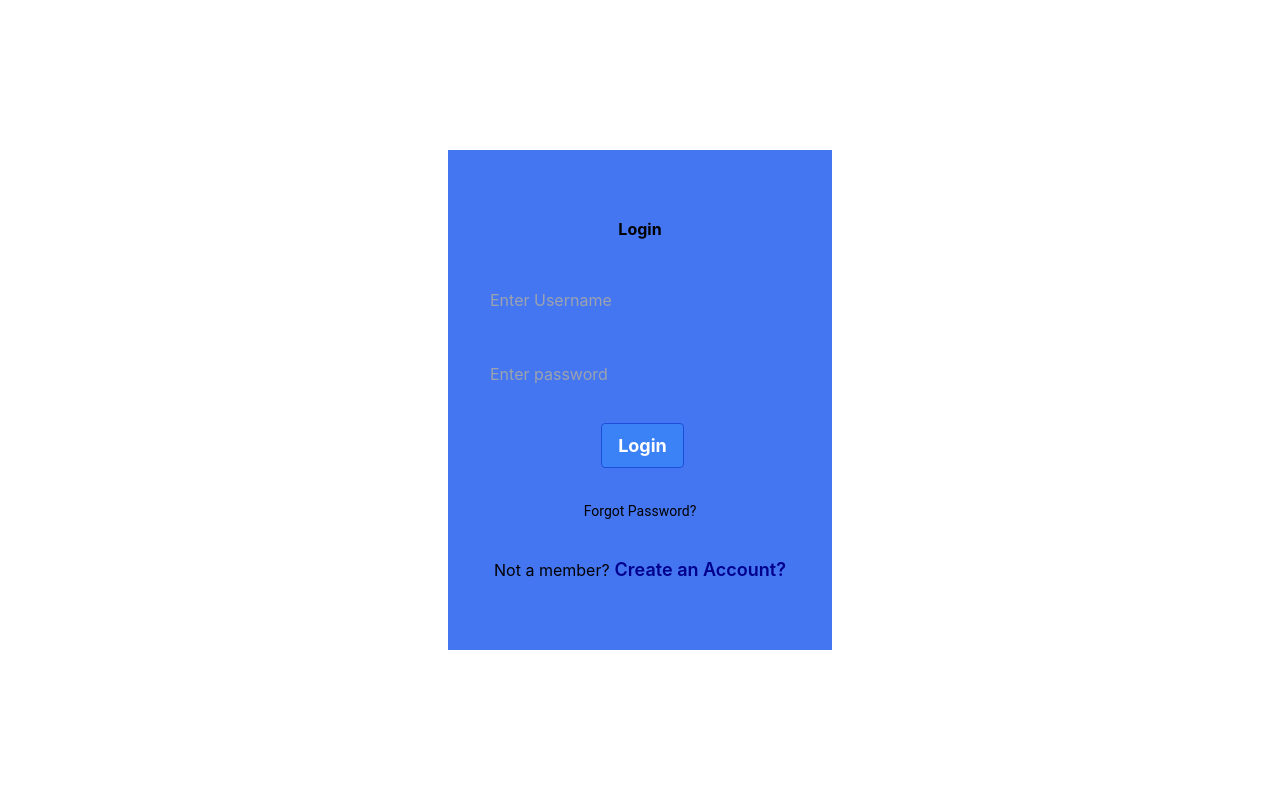
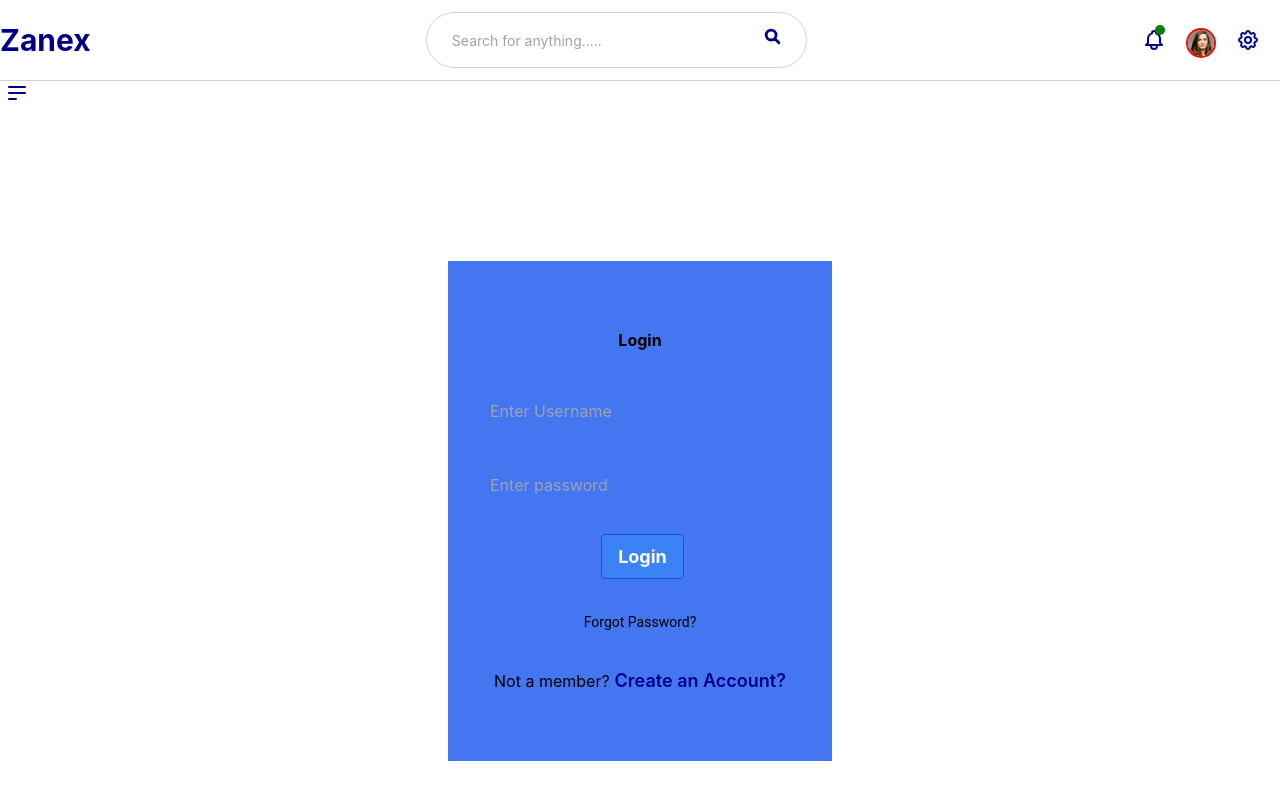
Before and after one commit to JagathPrasad/trainee, a React (Create React App) app in the folder client_app/: page / in a window 1280 px wide. Shown: the top 800 px of the page. Built offline with nearby package versions, Linux system fonts and the light colour scheme.

Commit message:
common layout added

```diff
--- a/client_app/src/App.js
+++ b/client_app/src/App.js
@@ -21,8 +21,9 @@ import {
   BrowserRouter as Router,
   Routes,
   Route,
-  useRoutes,
+  useRoutes
 } from "react-router-dom";
+import Layout from './components/Layout';
 
 
 // import { BrowserRouter as Router, Switch, Route } from 'react-router-dom';
@@ -66,9 +67,13 @@ function App() {
 // export default App;
 
 const AppWrapper = () => {
+  const location = window.location.pathname;
+  //location = location.substring(1);
   return (
     <Router>
-      <App />
+      <Layout page={location.substring(1)}>
+        <App />
+      </Layout>
     </Router>
   );
 };
--- a/client_app/src/components/Home.js
+++ b/client_app/src/components/Home.js
@@ -77,8 +77,8 @@ const Home = (props) => {
   return (
 
         <div>
-            <Navbar />
-            <Sidebar />
+            {/* <Navbar />
+            <Sidebar /> */}
 
 
          <header className="App-header">
@@ -172,7 +172,7 @@ const Home = (props) => {
     </div>
 
     </header>
-    <Footer />
+    {/* <Footer /> */}
 
 </div>
   );
--- /dev/null
+++ b/client_app/src/components/Layout.js
@@ -0,0 +1,34 @@
+import Footer from './Footer'
+import Navbar from './Navbar';
+import Sidebar from './Sidebar';
+
+const Layout = (props) => {
+    const page = props.page;
+    console.log('page', page);
+    const renderPage = () => {
+        return <div><Navbar />
+            <Sidebar /></div>;
+    }
+    return (
+        <div>
+
+            {(() => {
+                if (page != 'login') {
+                    return <div><Navbar />
+                        <Sidebar />
+                        {props.children}
+                        <Footer />
+                    </div>;
+                } else {
+                    return <div>
+
+                        {props.children}
+                    </div>;
+                }
+            })()}
+
+        </div>
+    );
+}
+
+export default Layout;
```
